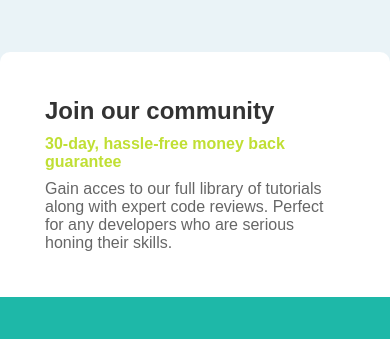
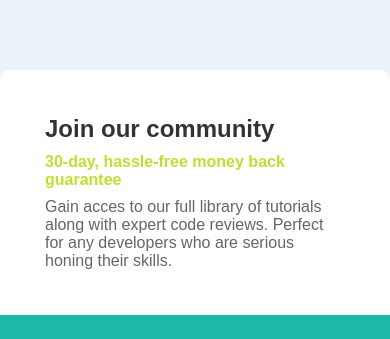
Before and after one commit to Oummy100/module3-projet-codeloccol, a plain HTML site: page index.html in a window 390 px wide. Shown: the top 339 px of the page. Drawn offline with Linux system fonts and the light colour scheme.

Commit message:
responsive

```diff
--- a/style.css
+++ b/style.css
@@ -9,7 +9,7 @@ body{
     justify-content: center;
     align-items: center;
     Background: #eaf3f7;
-    height: 100vh;
+    height: 55rem;
 
 }
 .card{
```
